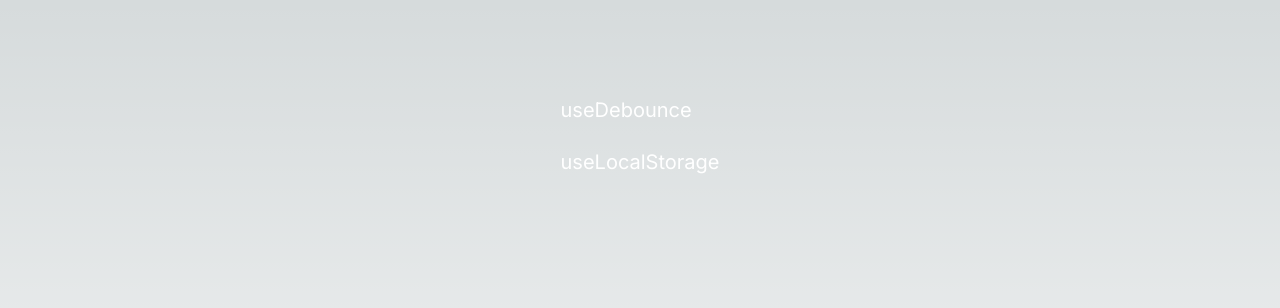
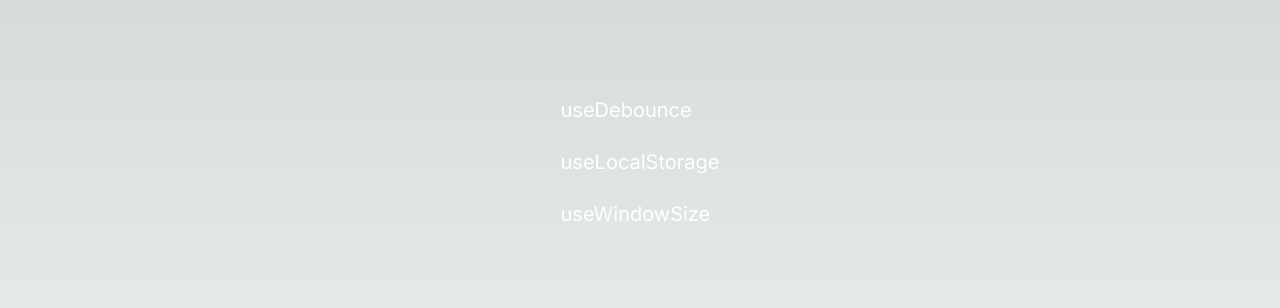
Before and after one commit to adrianksiazek/50-react-hooks, a Next.js app: page / in a window 1280 px wide. Shown: the top 308 px of the page. Built offline with nearby package versions, Linux system fonts and the light colour scheme.

Commit message:
useWindowSize

```diff
--- /dev/null
+++ b/app/(hooks)/use-window-size/page.tsx
@@ -0,0 +1,49 @@
+"use client";
+
+import { useState, useEffect } from "react";
+
+function useWindowSize() {
+  const [windowSize, setWindowSize] = useState<{
+    width: number | null;
+    height: number | null;
+  }>({
+    width: null,
+    height: null,
+  });
+
+  useEffect(() => {
+    function handleResize() {
+      setWindowSize({
+        width: window.innerWidth,
+        height: window.innerHeight,
+      });
+    }
+
+    window.addEventListener("resize", handleResize);
+
+    return () => window.removeEventListener("resize", handleResize);
+  }, []);
+
+  return windowSize;
+}
+
+export default function UseWindowSizeRoute() {
+  const size = useWindowSize();
+
+  return (
+    <div className="p-4">
+      <h1 className="text-lg font-semibold" id="elem">
+        Window Size
+      </h1>
+      <div className="mt-2">
+        {size.width && size.height ? (
+          <p className="text-sm">
+            Width: {size.width}, Height: {size.height}
+          </p>
+        ) : (
+          <p className="text-sm">Loading window size...</p>
+        )}
+      </div>
+    </div>
+  );
+}
--- a/app/routes.ts
+++ b/app/routes.ts
@@ -11,4 +11,10 @@ export const hooks = [
     id: "use-local-storage",
     path: "use-local-storage",
   },
+  {
+    name: "useWindowSize",
+    description: "Track the dimensions of the browser window with useWindowSize.",
+    id: "use-window-size",
+    path: "use-window-size",
+  },
 ] as const;
```
Also changed, not shown: 1 other file (tests, documents, lock files or other folders).
